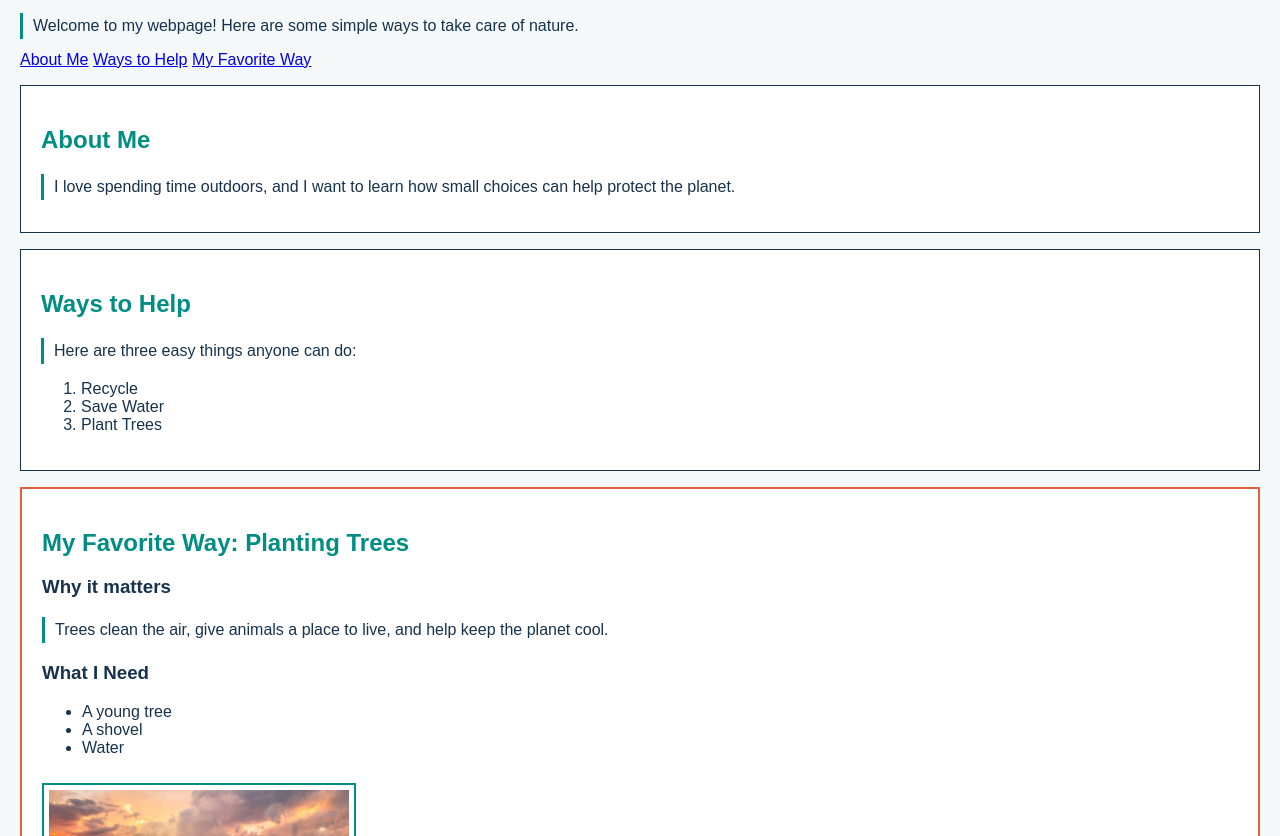
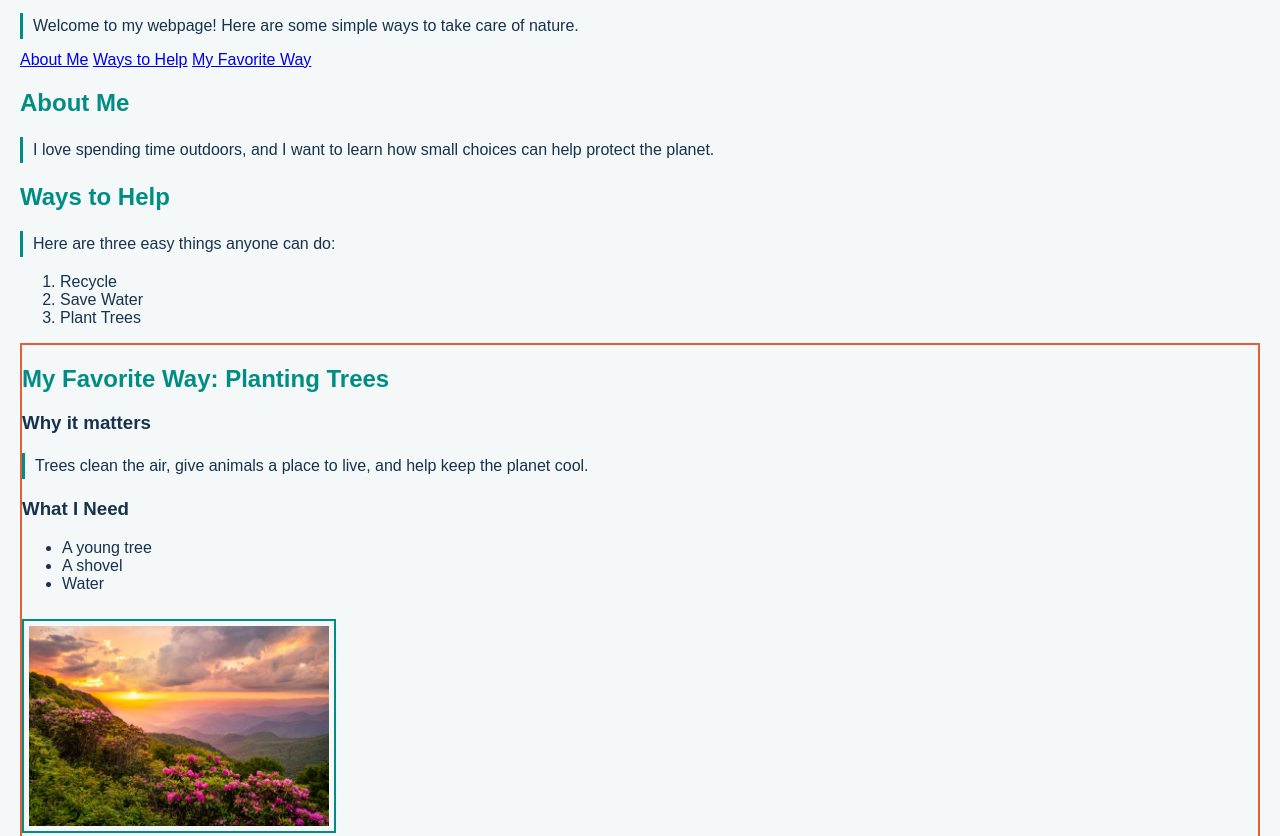
Before and after one commit to msayem22/Hello-World, a plain HTML site: page index.html in a window 1280 px wide. Shown: the part 86-922 px from the top of the page. Drawn offline with Linux system fonts and the light colour scheme.

```diff
--- a/index.html
+++ b/index.html
@@ -7,6 +7,7 @@
 <link rel="stylesheet" href="style.css">
 </head>
 <body>
+
 <header>
 <h1>Protecting Our Environment</h1>
 <p>Welcome to my webpage! Here are some simple ways to take care of nature.</p>
@@ -19,15 +20,14 @@
 </nav>
 
 <main>
-        <section id="about" class="card">
+<section id="about">
 <h2>About Me</h2>
 <p>I love spending time outdoors, and I want to learn how small choices can help protect the planet.</p>
 </section>
 
-        <section id="ways" class="card">
+<section id="ways">
 <h2>Ways to Help</h2>
 <p>Here are three easy things anyone can do:</p>
-
 <ol>
 <li>Recycle</li>
 <li>Save Water</li>
@@ -35,19 +35,16 @@
 </ol>
 </section>
 
-        <section id="favorite" class="card">
+<section id="favorite">
 <h2>My Favorite Way: Planting Trees</h2>
-
 <h3>Why it matters</h3>
 <p>Trees clean the air, give animals a place to live, and help keep the planet cool.</p>
-
 <h3>What I Need</h3>
 <ul>
 <li>A young tree</li>
 <li>A shovel</li>
 <li>Water</li>
 </ul>
-
 <img src="nature.jpg" alt="Sunlit forest path with tall green trees on both sides">
 </section>
 </main>
@@ -55,5 +52,6 @@
 <footer>
 <p>Thanks for visiting my webpage!</p>
 </footer>
+
 </body>
 </html>
```
Lines whose indentation alone changed are shown as unchanged.
